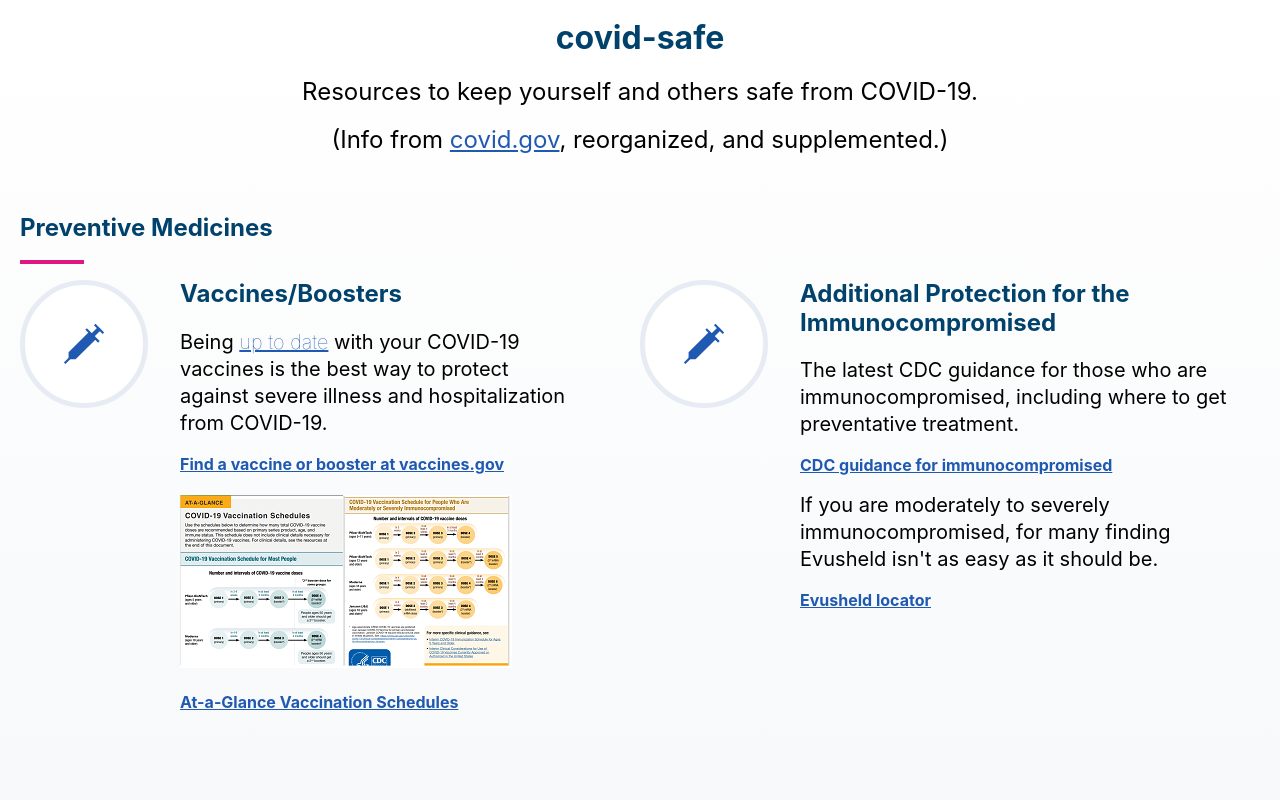
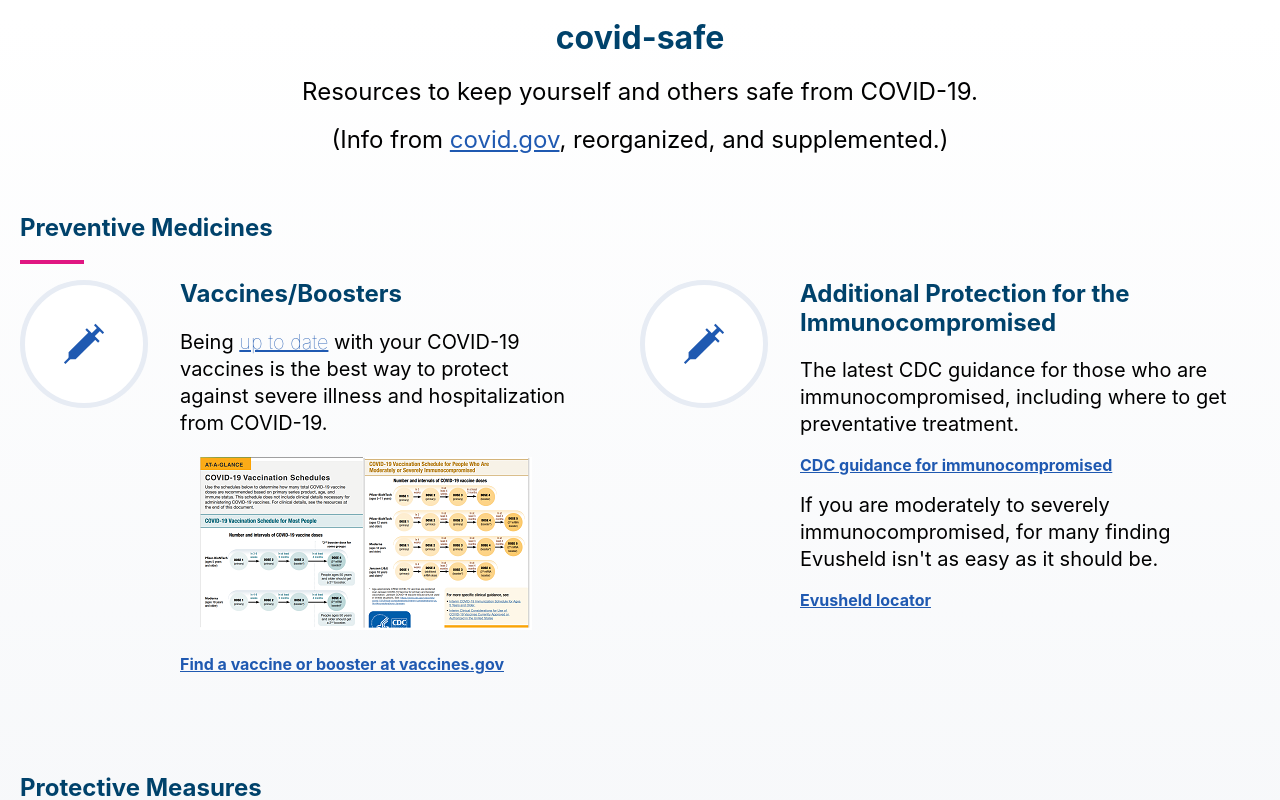
Before and after one commit to rrelyea/covid-safe, a React (Create React App) app: page / in a window 1280 px wide. Shown: the top 800 px of the page. Built offline with nearby package versions, Linux system fonts and the light colour scheme.

Commit message:
simplify vaccine section

```diff
--- a/src/App.js
+++ b/src/App.js
@@ -32,9 +32,8 @@ function App() {
                   <span>Vaccines/Boosters</span>
                 </h3>
                 <p>Being <a href="https://www.cdc.gov/vaccines/covid-19/downloads/COVID-19-vacc-schedule-at-a-glance-508.pdf">up to date</a> with your COVID-19 vaccines is the best way to protect against severe illness and hospitalization from COVID-&#8288;19.</p>
+                <p className='lt20 mt20'><a href="https://www.cdc.gov/vaccines/covid-19/downloads/COVID-19-vacc-schedule-at-a-glance-508.pdf"><img src={vaccineSchedule} alt="Image of CDC's At-a-Glance Vaccination Schedules Document" /></a></p>
                 <a href="https://vaccines.gov/search" rel="noopener">Find a vaccine or booster at vaccines.gov</a>
-                <p className='mt20'><a href="https://www.cdc.gov/vaccines/covid-19/downloads/COVID-19-vacc-schedule-at-a-glance-508.pdf"><img src={vaccineSchedule} alt="Image of CDC's At-a-Glance Vaccination Schedules Document" /></a></p>
-                <a href="https://www.cdc.gov/vaccines/covid-19/downloads/COVID-19-vacc-schedule-at-a-glance-508.pdf">At-a-Glance Vaccination Schedules</a>
               </div>
             </div>
             <div className="toolkit__box">
```
Also changed, not shown: src/App.css.
